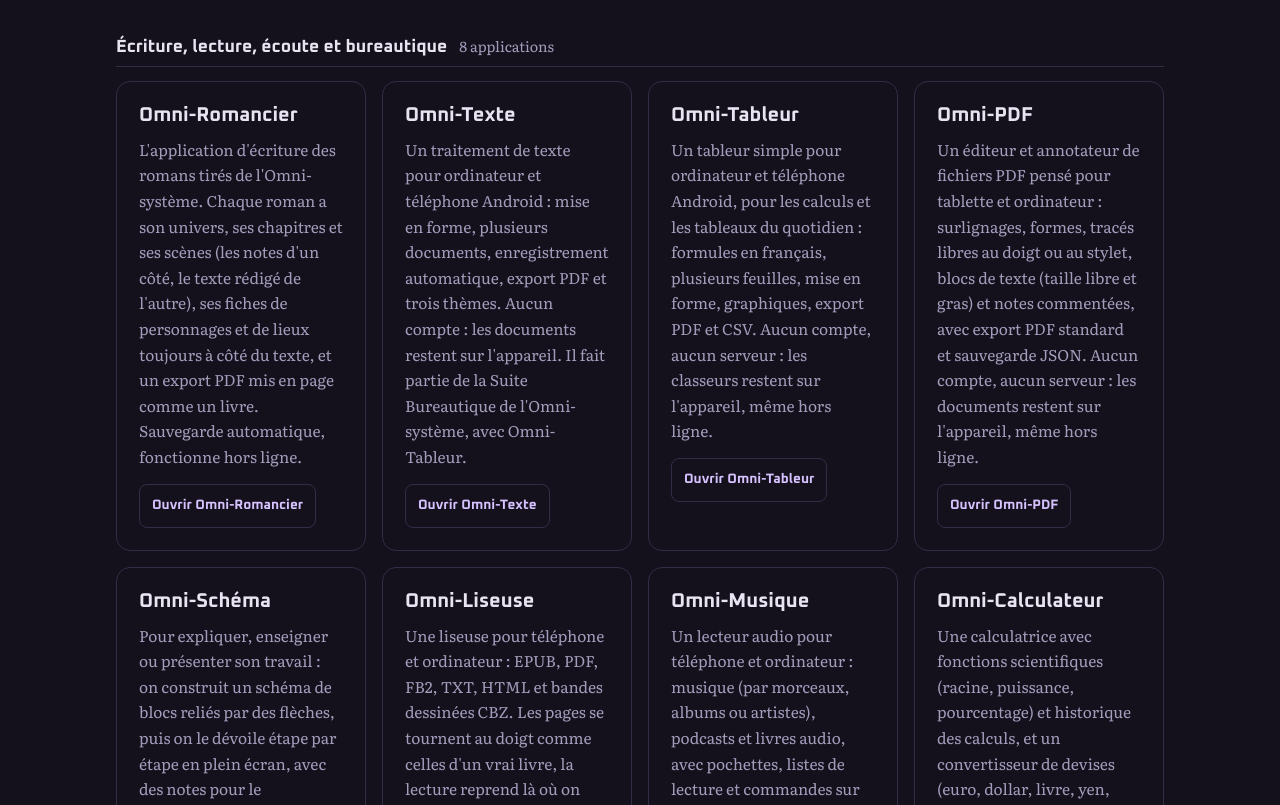
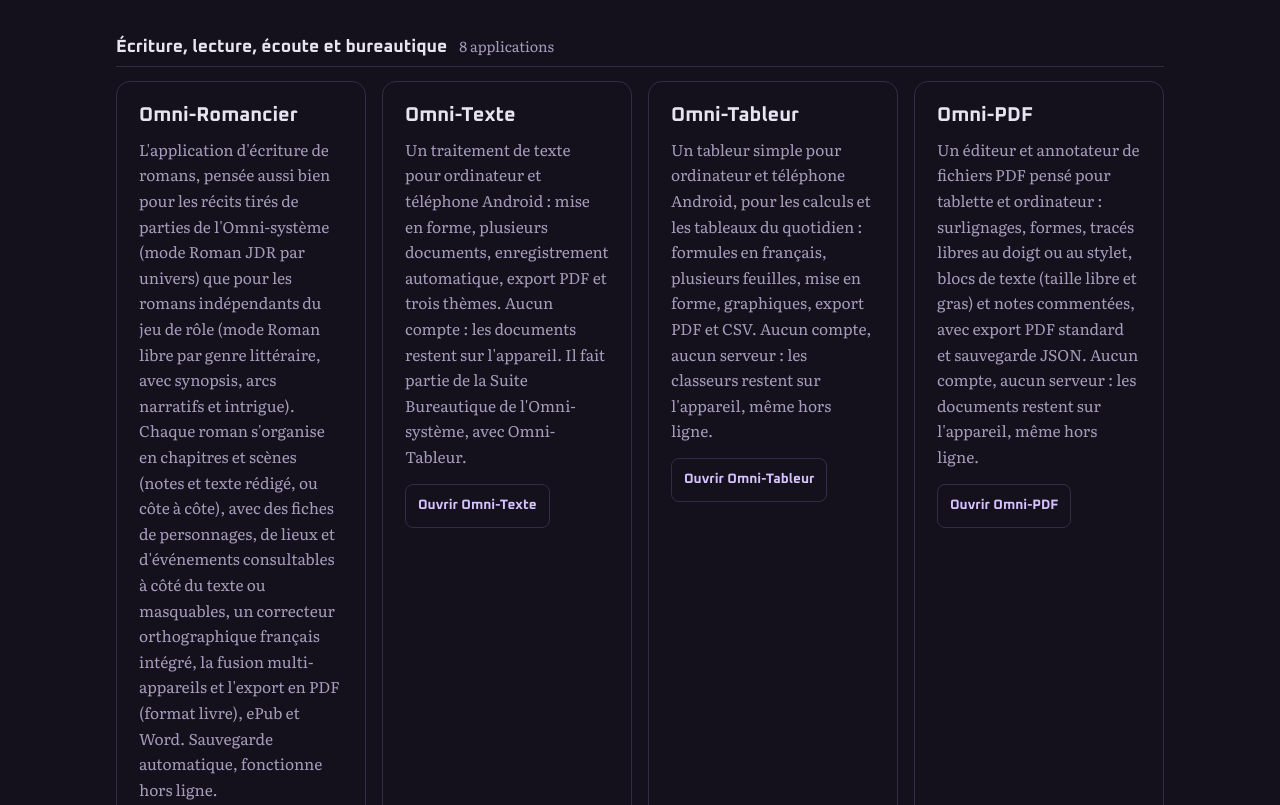
Before and after one commit to FerrusDantioch/omni-systeme, a plain HTML site: page index.html in a window 1280 px wide. Shown: the part 3841-4646 px from the top of the page. Drawn offline with Linux system fonts and the light colour scheme.

Commit message:
Mise a jour de la presentation d'Omni-Romancier (mode Roman libre hors JDR)

```diff
--- a/index.html
+++ b/index.html
@@ -258,7 +258,7 @@
       <div class="apps">
         <article class="app">
           <h3>Omni-Romancier</h3>
-          <p>L'application d'écriture des romans tirés de l'Omni-système. Chaque roman a son univers, ses chapitres et ses scènes (les notes d'un côté, le texte rédigé de l'autre), ses fiches de personnages et de lieux toujours à côté du texte, et un export PDF mis en page comme un livre. Sauvegarde automatique, fonctionne hors ligne.</p>
+          <p>L'application d'écriture de romans, pensée aussi bien pour les récits tirés de parties de l'Omni-système (mode Roman JDR par univers) que pour les romans indépendants du jeu de rôle (mode Roman libre par genre littéraire, avec synopsis, arcs narratifs et intrigue). Chaque roman s'organise en chapitres et scènes (notes et texte rédigé, ou côte à côte), avec des fiches de personnages, de lieux et d'événements consultables à côté du texte ou masquables, un correcteur orthographique français intégré, la fusion multi-appareils et l'export en PDF (format livre), ePub et Word. Sauvegarde automatique, fonctionne hors ligne.</p>
           <div class="ligne"><a class="petit-bouton" href="https://ferrusdantioch.github.io/omni-romancier/" target="_blank" rel="noopener">Ouvrir Omni-Romancier</a></div>
         </article>
         <article class="app">
@@ -421,7 +421,7 @@
       <div class="intro-section sans-marge-bas">
         <p class="etiquette">En préparation</p>
         <h2>Des parties qui deviennent des romans</h2>
-        <p>Les sessions jouées avec l'Omni-système serviront de matière à des romans. Les histoires naissent à la table, avec les règles et les univers présentés ici. Les romans s'écrivent avec Omni-Romancier, l'application d'écriture de l'Omni-système.</p>
+        <p>Les sessions jouées avec l'Omni-système serviront de matière à des romans. Les histoires naissent à la table, avec les règles et les univers présentés ici. Les romans s'écrivent avec Omni-Romancier, l'application d'écriture de l'Omni-système — qui propose également un mode libre pour écrire des romans sans lien avec le jeu de rôle.</p>
         <div class="ligne marge-haut"><a class="petit-bouton" href="https://ferrusdantioch.github.io/omni-romancier/" target="_blank" rel="noopener">Découvrir Omni-Romancier</a></div>
       </div>
       <p class="citation">Les premiers récits seront annoncés sur le Discord.</p>
```
Also changed, not shown: 1 other file.
